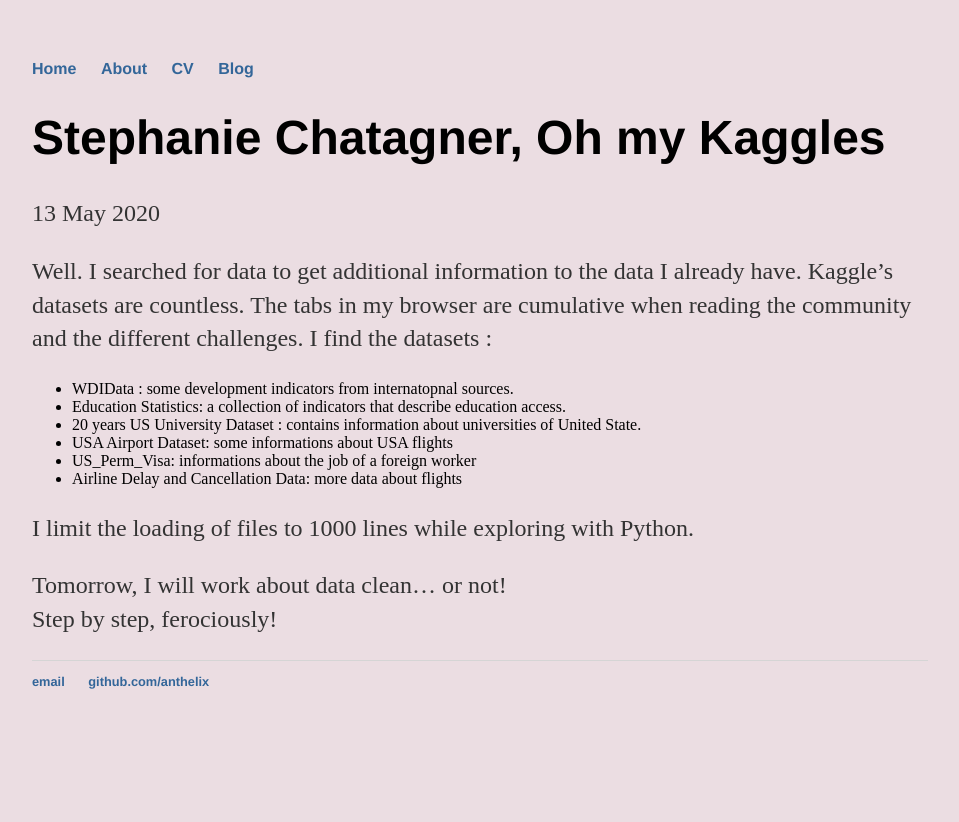
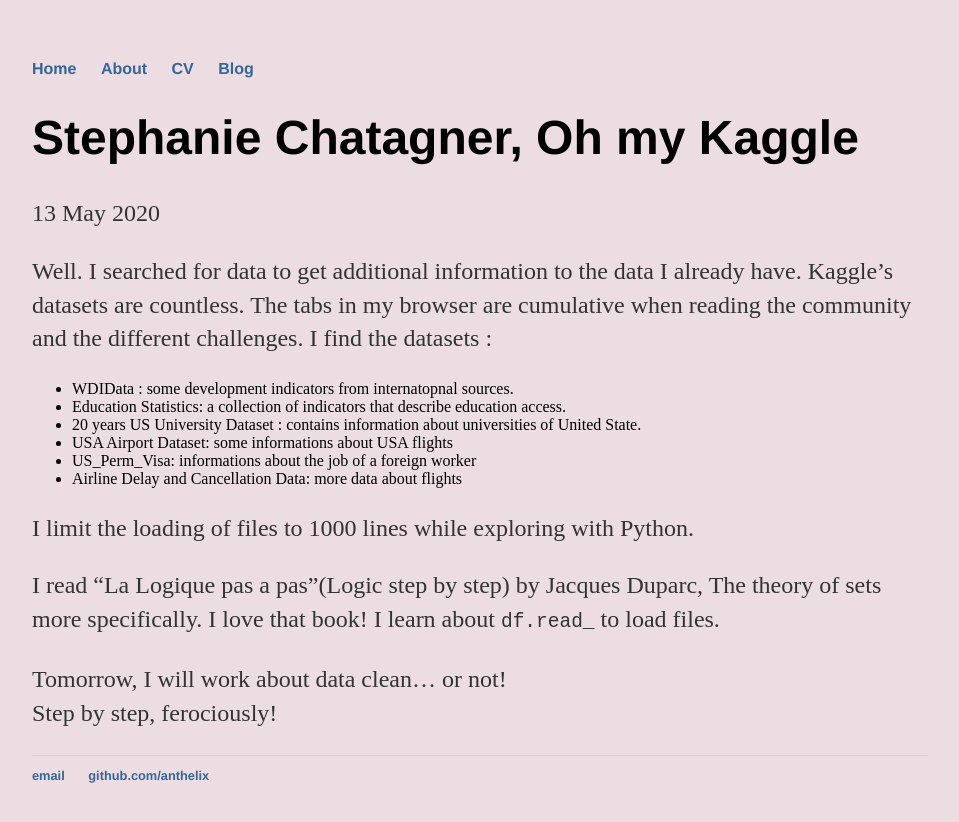
Before and after one commit to anthelix/anth_blog, a Jekyll site: the page built from _posts/2020-05-13-oh-my-kaggle.md, in a window 1280 px wide. Shown: the top 822 px of the page, without its empty margins (160-1119 px from the left). Built offline with Jekyll 4.4.1, drawn with Linux system fonts in a browser that asks for light colours.

Commit message:
Update 2020-05-13-oh-my-kaggle.md

```diff
--- a/_posts/2020-05-13-oh-my-kaggle.md
+++ b/_posts/2020-05-13-oh-my-kaggle.md
@@ -1,6 +1,6 @@
 ---
 layout: post
-title: "Stephanie Chatagner, Oh my Kaggles"
+title: "Stephanie Chatagner, Oh my Kaggle"
 date: 2020-05-13
 ---
 
@@ -15,5 +15,8 @@
 
 I limit the loading of files to 1000 lines while exploring with Python.
 
+I read "La Logique pas a pas"(Logic step by step) by Jacques Duparc, The theory of sets more specifically. I love that book!
+I learn about `df.read_` to load files.
+
 Tomorrow, I will work about data clean... or not!
 Step by step, ferociously!
```
